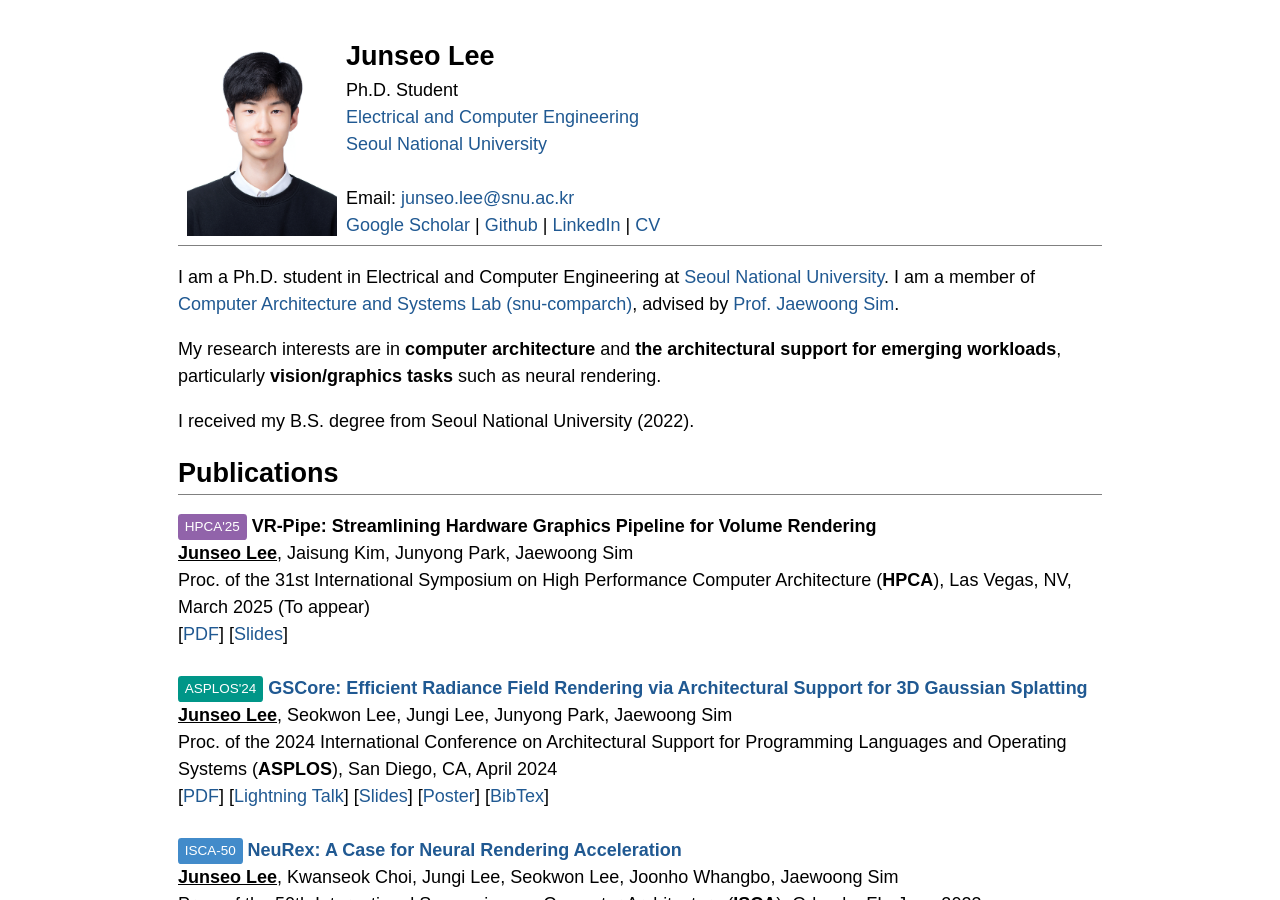
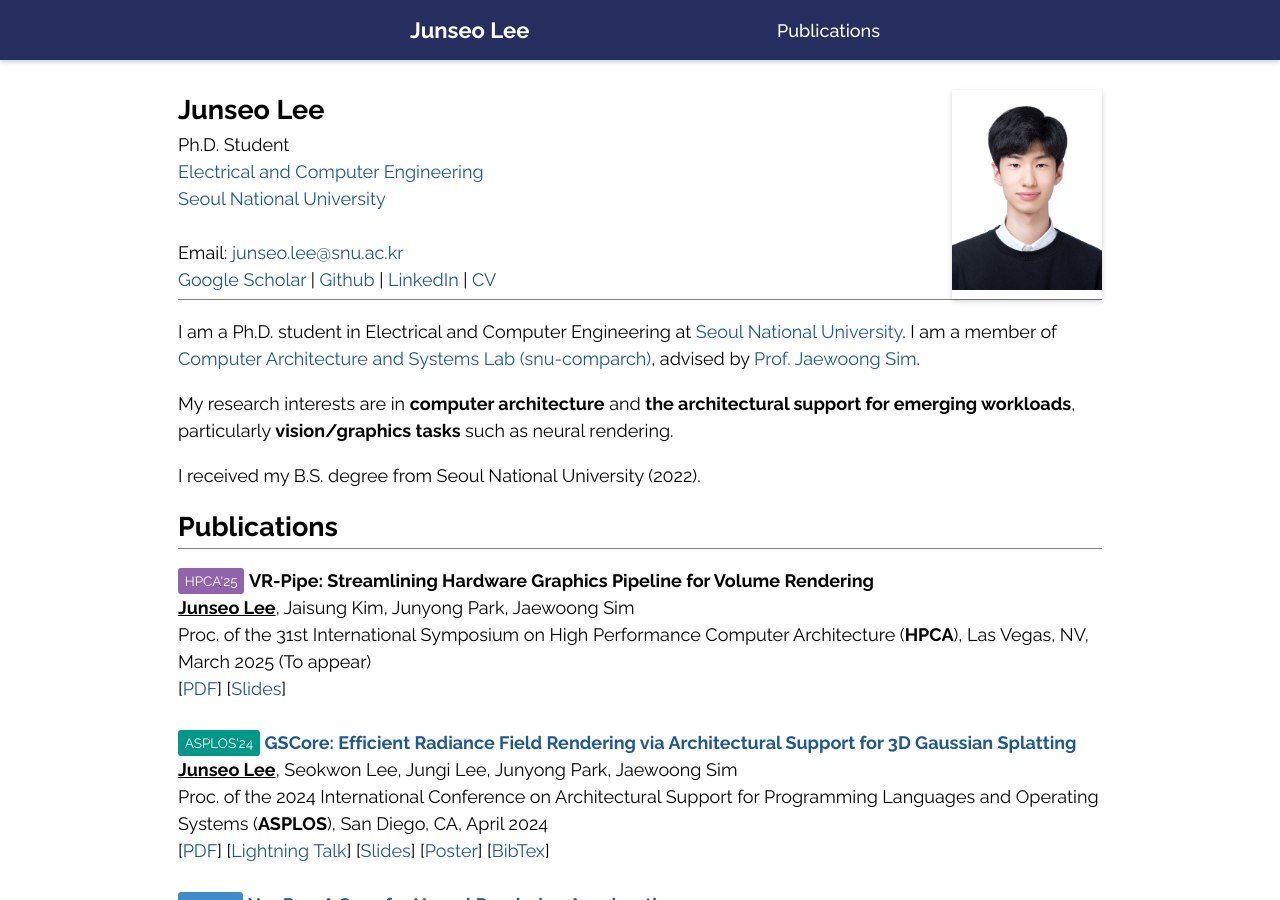
Before and after one commit to junseo013/junseo013.github.io, a Jekyll site: the page built from index.md, in a window 1280 px wide and 900 px high. Built offline with Jekyll 4.4.1, drawn with Linux system fonts in a browser that asks for light colours.

Commit message:
some updates

```diff
--- a/_includes/head.html
+++ b/_includes/head.html
@@ -7,7 +7,8 @@
 
   <link rel="preconnect" href="https://fonts.googleapis.com">
   <link rel="preconnect" href="https://fonts.gstatic.com" crossorigin>
-  <link href="https://fonts.googleapis.com/css2?family=PT+Sans:wght@100..900&display=swap" rel="stylesheet">
+  <link href="https://fonts.googleapis.com/css2?family=Raleway:wght@100..900&display=swap" rel="stylesheet">
+  <!-- <link href="https://fonts.googleapis.com/css2?family=PT+Sans:wght@100..900&display=swap" rel="stylesheet"> -->
   <link rel="stylesheet" href="assets/css/reset.css">
   <link rel="stylesheet" href="assets/css/styles.css">
 </head>
--- a/_includes/header.html
+++ b/_includes/header.html
@@ -1,8 +1,4 @@
 <header class="header-container">
-  <div class="header-image">
-    <img src="assets/images/junseo.jpg" alt="Junseo Lee">
-  </div>
-  <!--<div class="header-content">-->
   <div align="left">
     <h2>Junseo Lee</h2>
       <p>Ph.D. Student</p>
@@ -18,4 +14,7 @@
       <a class="styled-link" href="assets/cv/cv.pdf">CV</a>
       </p>
   </div>
+  <div class="header-image">
+    <img src="assets/images/junseo.jpg" alt="Junseo Lee">
+  </div>
 </header>
--- a/_includes/publications.html
+++ b/_includes/publications.html
@@ -1,4 +1,4 @@
-<section>
+<section id="publications">
   <div class="section-title">
     <h2>Publications</h2>
   </div>
--- /dev/null
+++ b/_includes/top-bar.html
@@ -0,0 +1,7 @@
+<!-- Top Navigation Bar -->
+<div class="top-bar">
+  <a href="/" class="logo">Junseo Lee</a>
+  <nav>
+    <a href="#publications">Publications</a>
+  </nav>
+</div>
--- a/_layouts/default.html
+++ b/_layouts/default.html
@@ -2,6 +2,7 @@
 <html lang="en">
   {% include head.html %}
   <body>
+    {% include top-bar.html %}
     {% include header.html %}
     <main>
       {% include about.html %}
--- a/assets/css/styles.css
+++ b/assets/css/styles.css
@@ -1,7 +1,7 @@
 /* Global styles */
 html {
   font-size: 18px;
-  font-family: 'Arial', 'Inter', sans-serif;
+  font-family: 'Raleway', sans-serif;
   font-weight: 400;
 }
 
@@ -10,11 +10,54 @@ body {
   line-height: 1.5;
   padding: 1em;
   margin: 0 auto;
+  margin-top: 3em;
 }
 
 header,
 section {
   margin-top: 1em;
+}
+
+/* Top Bar Styling */
+.top-bar {
+  background: #252E5E;
+  /*background: #252F4C;*/
+  color: white;
+  padding: 7px 20px;
+  display: flex;
+  justify-content: space-between;
+  align-items: center;
+  position: fixed;
+  top: 0;
+  left: 0;
+  width: 100%;
+  height: 60px;
+  box-shadow: 0px 2px 5px rgba(0, 0, 0, 0.2);
+}
+
+/* Logo Styling */
+.top-bar .logo {
+  font-size: 22px;
+  font-weight: bold;
+  color: white;
+  text-decoration: none;
+  margin-right: auto;
+  margin-left: 390px;
+}
+
+/* Navigation Links */
+.top-bar nav a {
+  color: white;
+  text-decoration: none;
+  margin-left: 20px;
+  margin-right: 380px;
+  font-size: 18px;
+  font-weight: 500;
+}
+
+/* Hover Effect */
+.top-bar nav a:hover {
+  text-decoration: underline;
 }
 
 .styled-link {
@@ -41,8 +84,10 @@ section {
 
 .header-image {
   flex-shrink: 0;
-  padding: 0 0.5em;
+  padding: 0 0;
   margin-top: auto;
+  box-shadow: 0px 2px 5px rgba(0, 0, 0, 0.2);
+  margin-left: auto;
 }
 
 .header-image img {
@@ -52,7 +97,7 @@ section {
 }
 
 .header-content {
-  margin: 0 auto;
+  margin: 0.5em auto;
 }
 
 .header-block {
@@ -98,6 +143,7 @@ section {
   opacity: 0.8;
 }
 
+/* Conferences */
 .button-isca {
   background-color: #428bca;
 }
```
